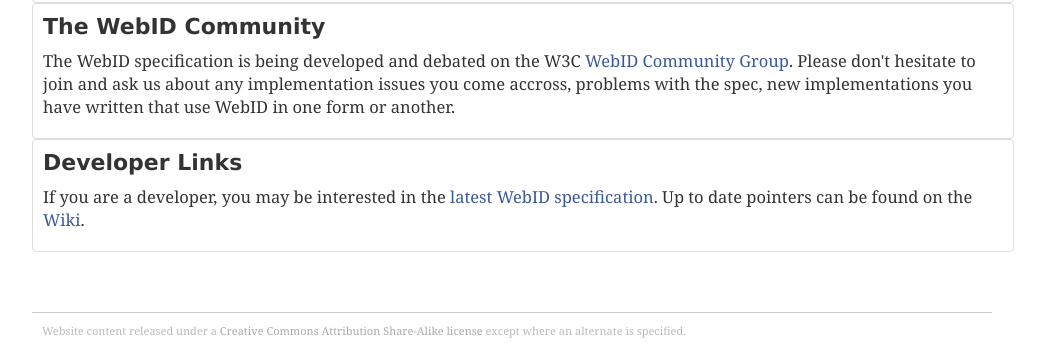
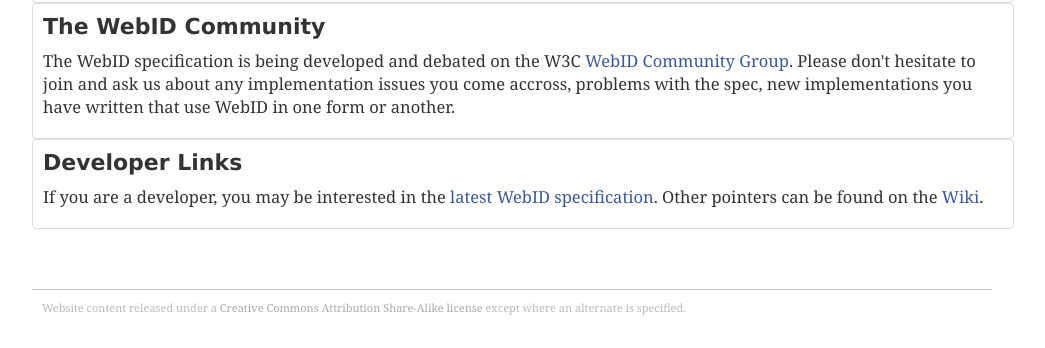
Before and after one commit to bblfish/webid.info, a plain HTML site: page index.html in a window 1280 px wide. Shown: the part 1032-1380 px from the top of the page, without its empty margins (128-1173 px from the left). After the commit the page ends 1357 px from the top, so only its background shows below. Drawn offline with Linux system fonts and the light colour scheme.

Commit message:
minor change

```diff
--- a/index.html
+++ b/index.html
@@ -42,7 +42,7 @@
             <div id="info">
                <h1>Developer Links</h1>
                <p>If you are a developer, you may be interested
-in the <a href="spec/">latest WebID specification</a>. Up to date pointers can be found on the <a href="http://www.w3.org/2005/Incubator/webid/wiki/Main_Page">Wiki</a>.
+in the <a href="spec/">latest WebID specification</a>. Other pointers can be found on the <a href="http://www.w3.org/2005/Incubator/webid/wiki/Main_Page">Wiki</a>.
                </p>
             </div>
          </div>
```
